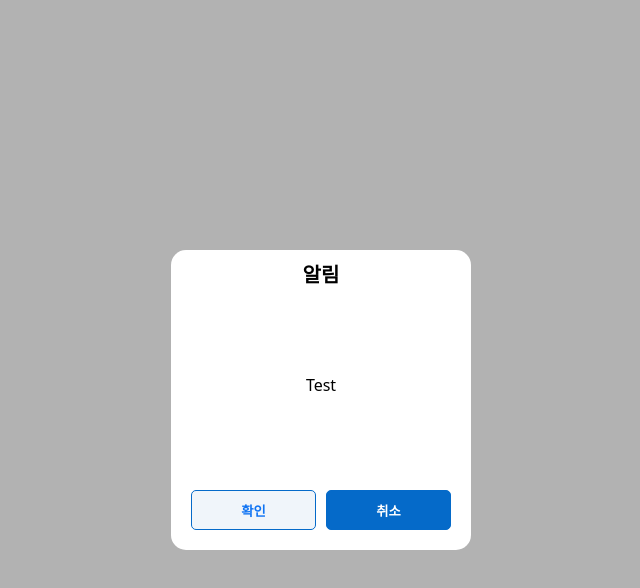
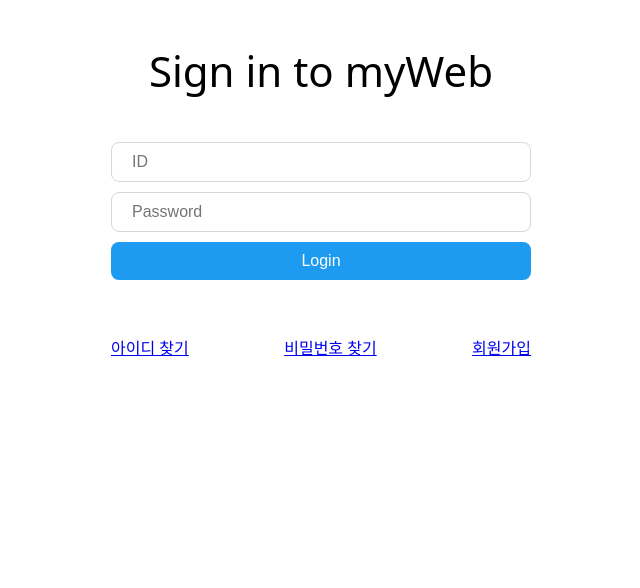
Before and after one commit to kim0tae/FE, a React (Vite) app: page /login in a window 1280 px wide. Shown: the top 588 px of the page, without its empty margins (319-959 px from the left). Built offline with nearby package versions, Linux system fonts and the light colour scheme.

Commit message:
[UPDATE] 컴포넌트 공통화 처리 및 버튼 구현 처리 임시 추가

```diff
--- a/src/App.tsx
+++ b/src/App.tsx
@@ -3,6 +3,7 @@ import { createGlobalStyle } from 'styled-components';
 import { styled } from 'styled-components';
 import Home from './routes/home';
 import reset from 'styled-reset';
+import Login from './routes/login';
 import { useState, useEffect } from 'react';
 import LoadingScreen from './components/loading';
 import LayerPopup from './components/layer-popup';
@@ -12,6 +13,10 @@ const router = createBrowserRouter([
     path: '/',
     element: <Home></Home>,
     children: [],
+  },
+  {
+    path: '/login',
+    element: <Login />,
   },
 ]);
 
@@ -40,21 +45,13 @@ function App() {
   const init = () => {
     setLoading(false);
   };
-  const handleCheck = () => {
-    setLoading(false);
-  };
-
-  const handleCancel = () => {
-    setLoading(false);
-  };
-
   useEffect(() => {
-    //init();
+    init();
   }, []);
   return (
     <Wrapper>
       <GlobalStyles />
-      {isLoading && <LayerPopup contentInfo={'Test'} confirm={handleCheck} cancel={handleCancel} />}
+      {isLoading ? <LoadingScreen /> : <RouterProvider router={router} />}
     </Wrapper>
   );
 }
--- /dev/null
+++ b/src/components/ui-components.ts
@@ -0,0 +1,19 @@
+import { styled } from 'styled-components';
+
+export const RowWrapper = styled.div`
+  height: 100%;
+  display: flex;
+  align-items: center;
+  justify-content: space-between;
+  width: 100%;
+  padding: 50px 0px;
+`;
+
+export const ColumnWrapper = styled.div`
+  height: 100%;
+  display: flex;
+  flex-direction: column;
+  align-items: center;
+  width: 420px;
+  padding: 50px 0px;
+`;
--- a/src/routes/home.tsx
+++ b/src/routes/home.tsx
@@ -1,5 +1,6 @@
 import { useState, useEffect } from 'react';
 import { styled } from 'styled-components';
+import { useNavigate } from 'react-router-dom';
 
 const Wrapper = styled.div`
   display: flex;
@@ -8,11 +9,11 @@ const Wrapper = styled.div`
 `;
 
 const Button = styled.button`
-  height: 30px;
-  width: 200px;
+  height: 35px;
+  width: 150px;
   border-radius: 5px;
   border: none;
-  background-color: #056ac9;
+  background-color: #1d9bf0;
   color: white;
   font-weight: 500;
 `;
@@ -20,12 +21,12 @@ const Button = styled.button`
 const Input = styled.input`
   padding: 10px 20px;
   border-radius: 50px;
-  border: 1 px solid;
+  border: none;
   width: 100%;
   font-size: 16px;
   &[type='submit'] {
     background-color: #1d9bf0;
-    color: black;
+    color: white;
     cursor: pointer;
     &:hover {
       opacity: 0.8;
@@ -34,17 +35,24 @@ const Input = styled.input`
 `;
 
 export default function Home() {
+  const navigate = useNavigate();
   const [data, setData] = useState([]);
   useEffect(() => {
     fetch('http://localhost:8000')
       .then((res) => res.json())
       .then((data) => setData(data.page));
   });
+  const onClick = () => {
+    try {
+      navigate('/login');
+    } catch (error) {
+      //console.log(error.message);
+    }
+  };
   return (
     <>
       <Wrapper>
-        <Button>{data}</Button>
-        <Input name="name" placeholder="" type="text" required />
+        <Button onClick={onClick}>로그인</Button>
       </Wrapper>
     </>
   );
--- /dev/null
+++ b/src/routes/login.tsx
@@ -0,0 +1,55 @@
+import { useState } from 'react';
+import { styled } from 'styled-components';
+import { Link, useNavigate } from 'react-router-dom';
+
+import * as S from '../components/ui-components';
+
+export const Title = styled.h1`
+  font-size: 42px;
+`;
+
+export const Form = styled.form`
+  margin-top: 50px;
+  margin-bottom: 10px;
+  display: flex;
+  flex-direction: column;
+  gap: 10px;
+  width: 100%;
+`;
+export const Input = styled.input`
+  padding: 10px 20px;
+  border: 1px solid #d8d8d8;
+  border-radius: 8px;
+  width: 100%;
+  font-size: 16px;
+  &[type='submit'] {
+    background-color: #1d9bf0;
+    color: white;
+    cursor: pointer;
+    &:hover {
+      opacity: 0.8;
+    }
+    border: none;
+  }
+`;
+
+export default function CreateAccount() {
+  const [isLoading, setLoading] = useState(false);
+  return (
+    <>
+      <S.ColumnWrapper>
+        <Title>Sign in to myWeb</Title>
+        <Form>
+          <Input name="email" placeholder="ID" type="email" required />
+          <Input name="email" placeholder="Password" type="password" required />
+          <Input type="submit" value={isLoading ? 'Loading...' : 'Login'} />
+        </Form>
+        <S.RowWrapper>
+          <Link to="/join">아이디 찾기</Link>
+          <Link to="/join">비밀번호 찾기</Link>
+          <Link to="/join">회원가입</Link>
+        </S.RowWrapper>
+      </S.ColumnWrapper>
+    </>
+  );
+}
```
